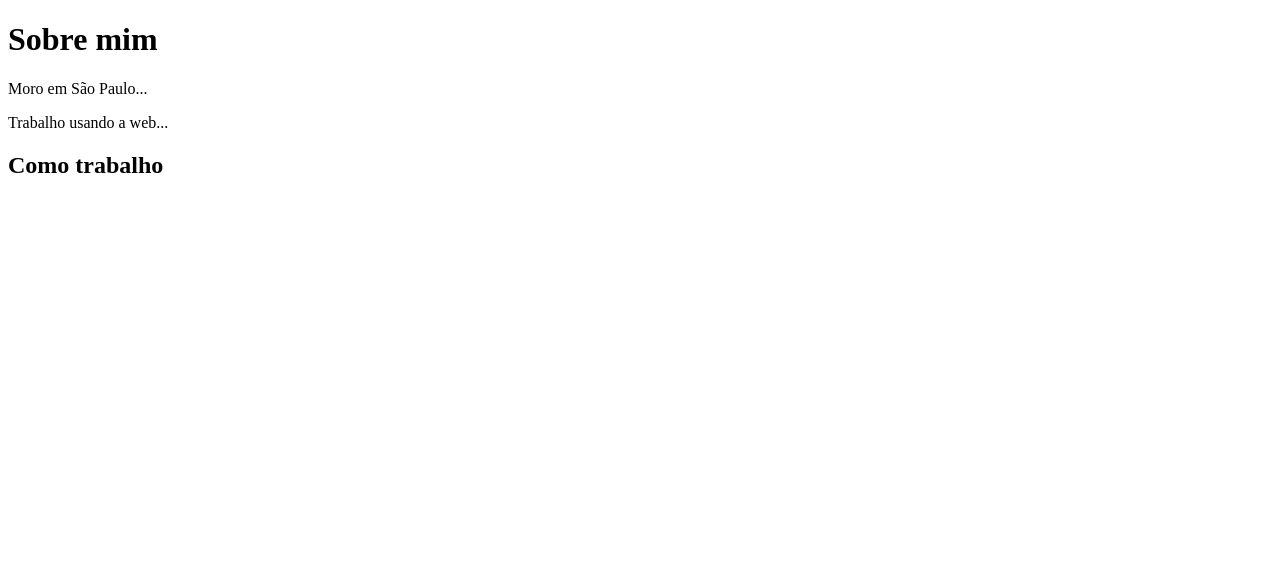
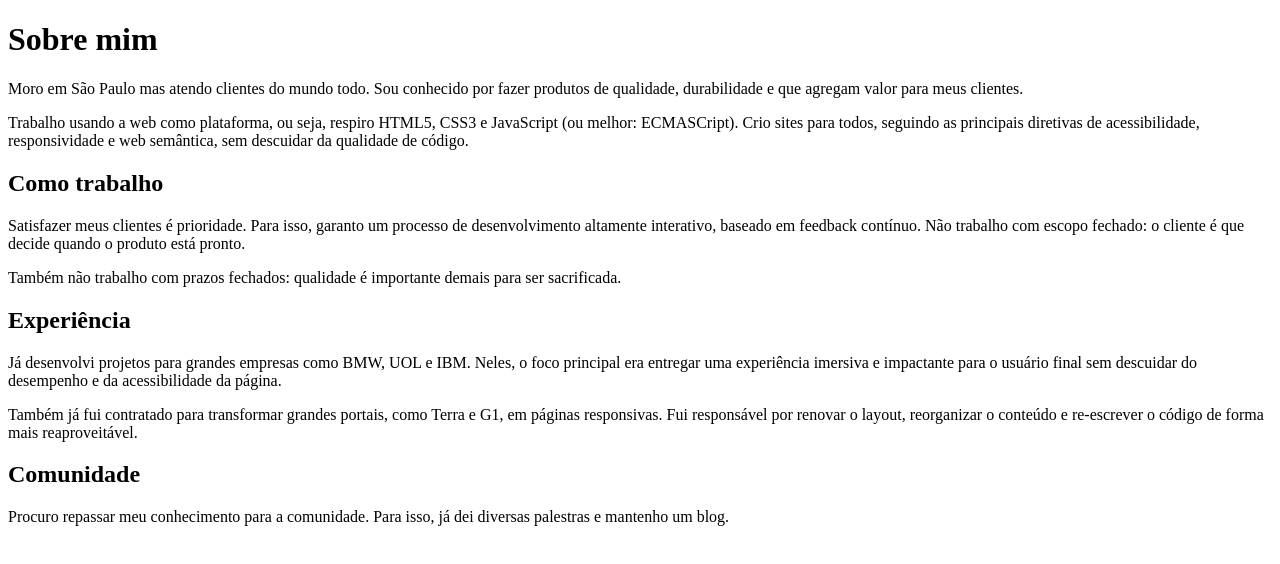
Before and after one commit to sampaiolyrio/meu-site, a plain HTML site: page index.html in a window 1280 px wide. Drawn offline with Linux system fonts and the light colour scheme.

Commit message:
completando o texto

```diff
--- a/index.html
+++ b/index.html
@@ -2,13 +2,20 @@
 <html>
 <head>
     <meta charset="utf-8">
-        <title>Sobre mim - João da Silva</title>
-        <link rel="icon" href="favicon.ico">
+    <title>João da Silva - Biografia</title>
+    <link rel="icon" href="favicon.png">
 </head>
 <body>
     <h1>Sobre mim</h1>
-        <p>Moro em São Paulo...</p>
-        <p>Trabalho usando a web...</p>
+    <p>Moro em São Paulo mas atendo clientes do mundo todo. Sou conhecido por fazer produtos de qualidade, durabilidade e que agregam valor para meus clientes.</p>
+    <p>Trabalho usando a web como plataforma, ou seja, respiro HTML5, CSS3 e JavaScript (ou melhor: ECMASCript). Crio sites para todos, seguindo as principais diretivas de acessibilidade, responsividade e web semântica, sem descuidar da qualidade de código.</p>
     <h2>Como trabalho</h2>
+    <p>Satisfazer meus clientes é prioridade. Para isso, garanto um processo de desenvolvimento altamente interativo, baseado em feedback contínuo. Não trabalho com escopo fechado: o cliente é que decide quando o produto está pronto.</p>
+    <p>Também não trabalho com prazos fechados: qualidade é importante demais para ser sacrificada.</p>
+    <h2>Experiência</h2>
+    <p>Já desenvolvi projetos para grandes empresas como BMW, UOL e IBM. Neles, o foco principal era entregar uma experiência imersiva e impactante para o usuário final sem descuidar do desempenho e da acessibilidade da página.</p>
+    <p>Também já fui contratado para transformar grandes portais, como Terra e G1, em páginas responsivas. Fui responsável por renovar o layout, reorganizar o conteúdo e re-escrever o código de forma mais reaproveitável.</p>
+    <h2>Comunidade</h2>
+    <p>Procuro repassar meu conhecimento para a comunidade. Para isso, já dei diversas palestras e mantenho um blog.</p>
 </body>
 </html>
```
Also changed, not shown: estilo.css (added), favicon.png (added). Lines whose indentation alone changed are shown as unchanged.
